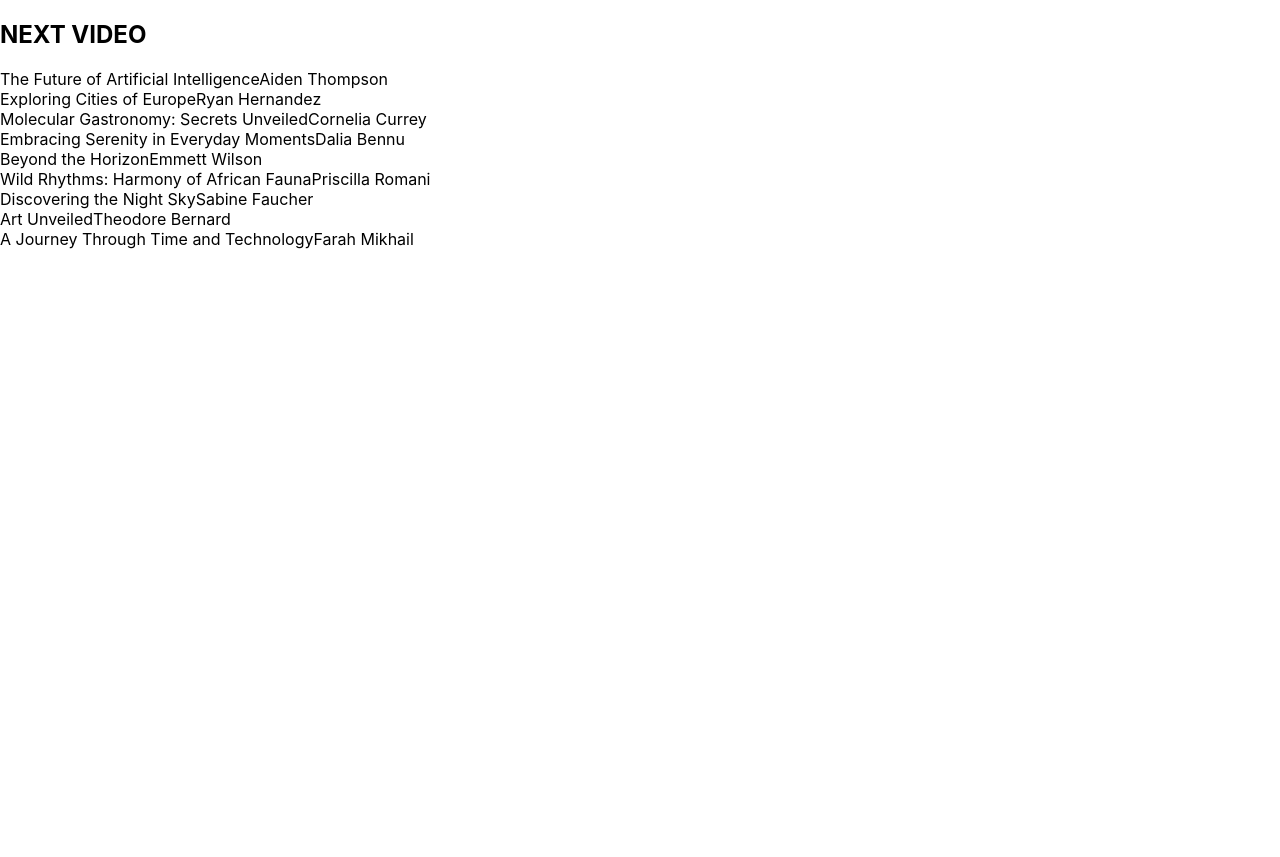
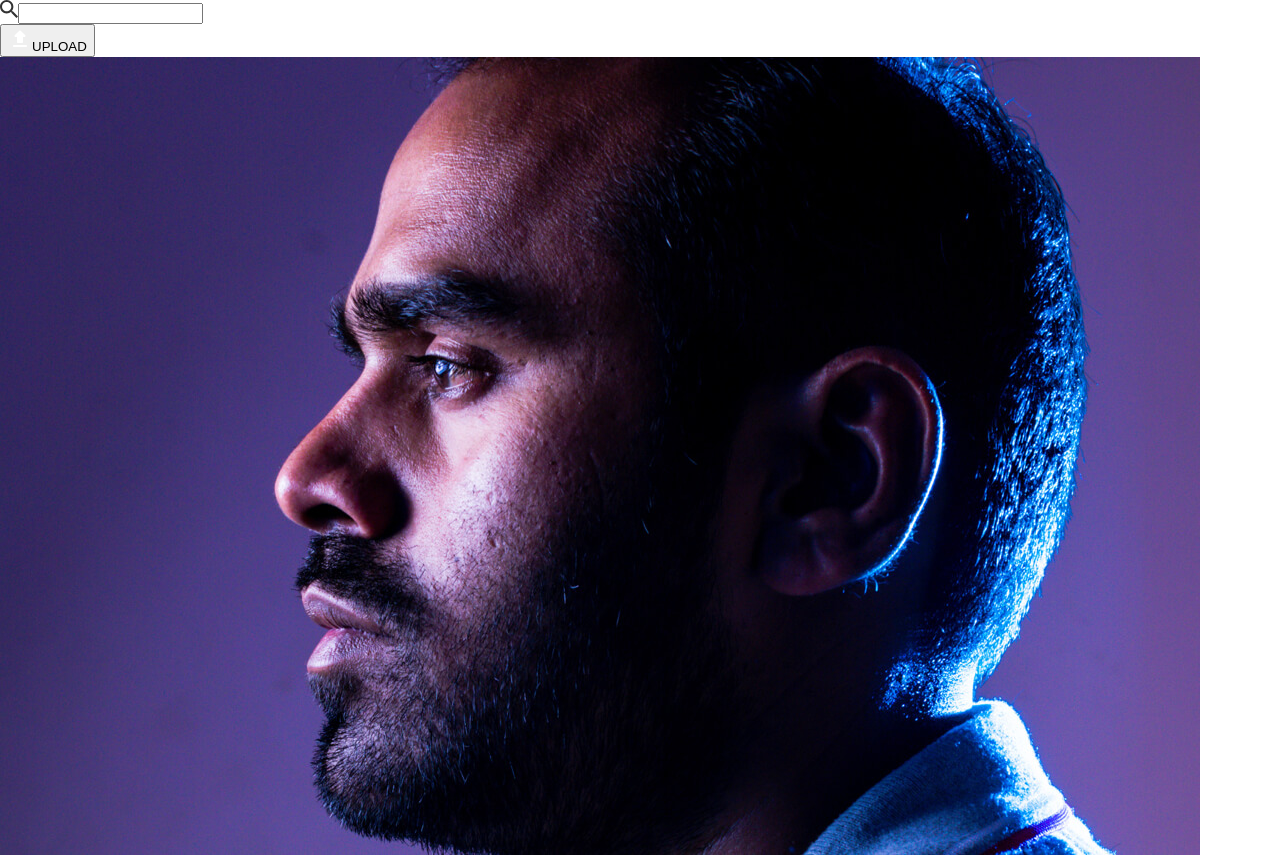
Before and after one commit to erioluwa66/brainflix, a React (Create React App) app: page / in a window 1280 px wide. Shown: the top 857 px of the page. Before the commit the page ends 800 px from the top, so only its background shows below. Built offline with nearby package versions, Linux system fonts and the light colour scheme.

Commit message:
navbar html details inputted

```diff
--- a/src/App.js
+++ b/src/App.js
@@ -1,9 +1,11 @@
 import './App.scss';
 import VideoList from './components/VideoList/VideoList';
+import NavBar from './components/NavBar/NavBar';
 
 function App() {
   return (
    <>
+   <NavBar/>
    <VideoList/>
    </>
 
--- /dev/null
+++ b/src/components/NavBar/NavBar.jsx
@@ -0,0 +1,29 @@
+import searchBar from "../../assets/icons/search.svg"
+import uploadBox from "../../assets/icons/upload.svg"
+import profilepic from "../../assets/images/Mohan-muruge.jpg"
+
+import './NavBar.scss'
+
+//navbar
+function NavBar({}) {
+    return(
+        <form className="navbar-form">
+            <div className="navbar-form__input">
+                <img className="navbar-form__search-bar" src={searchBar} alt="search bar" />
+                <label className="navbar-form__label"/>
+                <input className="navbar-form__input"/>
+            </div>
+
+            <button className="navbar-form__upload" type="submit">
+                <img className="navbar-form__upload-box" src={uploadBox} alt="upload box"/>
+                UPLOAD
+            </button>
+
+            <div className="navbar-form__avatar-container">
+                <img className="navbar-form__avatar" src={profilepic} alt="Mohan muruge"/>
+
+            </div>
+        </form>
+    )
+}
+export default NavBar;
--- /dev/null
+++ b/src/components/NavBar/NavBar.scss
@@ -0,0 +1,8 @@
+@use '../../styles/partials/colors' as *;
+@use '../../styles/partials/mixins' as *;
+@use '../../styles/partials/typography' as *;
+
+.navbar-form {
+    position: relative;
+
+}
```
